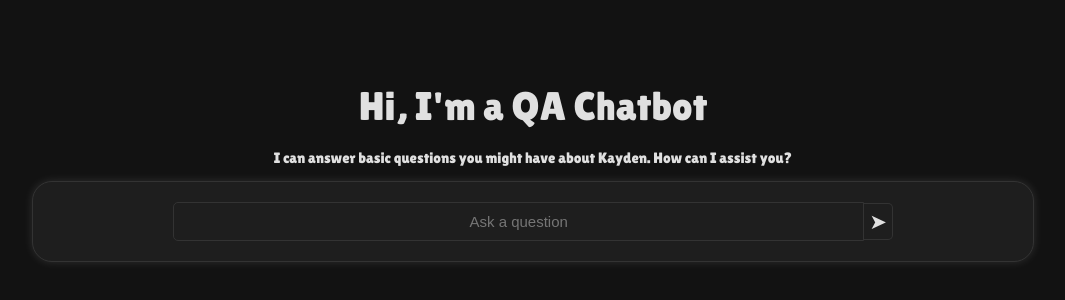
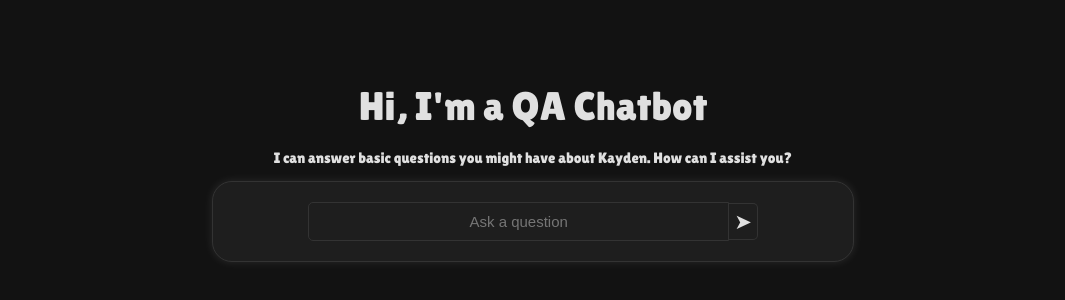
Before and after one commit to 8i-ght/Kaydens-Chatbot, a plain HTML site: page index.html in a window 1280 px wide. Shown: the part 228-528 px from the top of the page, without its empty margins (107-1172 px from the left). Drawn offline with Linux system fonts and the light colour scheme.

Commit message:
format chat-container width to px

```diff
--- a/styles.css
+++ b/styles.css
@@ -18,8 +18,8 @@ body {
     padding: 20px;
     margin-top: 5px;
     border-radius: 20px;
-    box-shadow: 0 0 10px rgba(255, 255, 255, 0.118);
-    width: 75%;
+    box-shadow: 0 0 10px rgba(255, 255, 255, 0.1);
+    width: 600px;
 }
 
 .chat-header {
```
